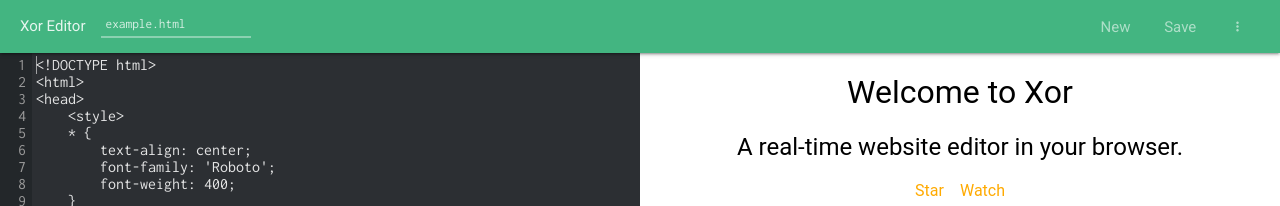
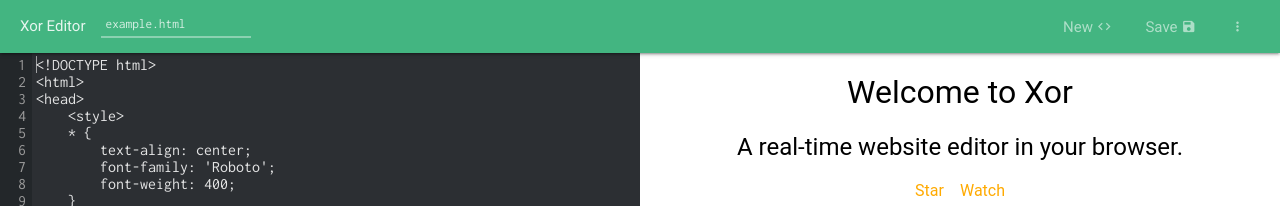
Before and after one commit to zspri/xor, a plain HTML site: page index.html in a window 1280 px wide. Shown: the top 206 px of the page. Drawn offline with nearby package versions, Linux system fonts and the light colour scheme.

Commit message:
Add icons to header buttons

```diff
--- a/index.html
+++ b/index.html
@@ -25,8 +25,8 @@
         <span>Xor Editor</span>
         <input type="text" name="fname" placeholder="Enter file name" spellcheck="false">
         <span class="right">
-            <a href="javascript:makeNew()">New</a>
-            <a href="javascript:saveFile()">Save</a>
+            <a href="javascript:makeNew()">New <i class="material-icons">code</i></a>
+            <a href="javascript:saveFile()">Save <i class="material-icons">save</i></a>
             <a class="mi" onclick="toggleMenu()"><i class="material-icons">more_vert</i></a>
         </span>
     </div>
```
